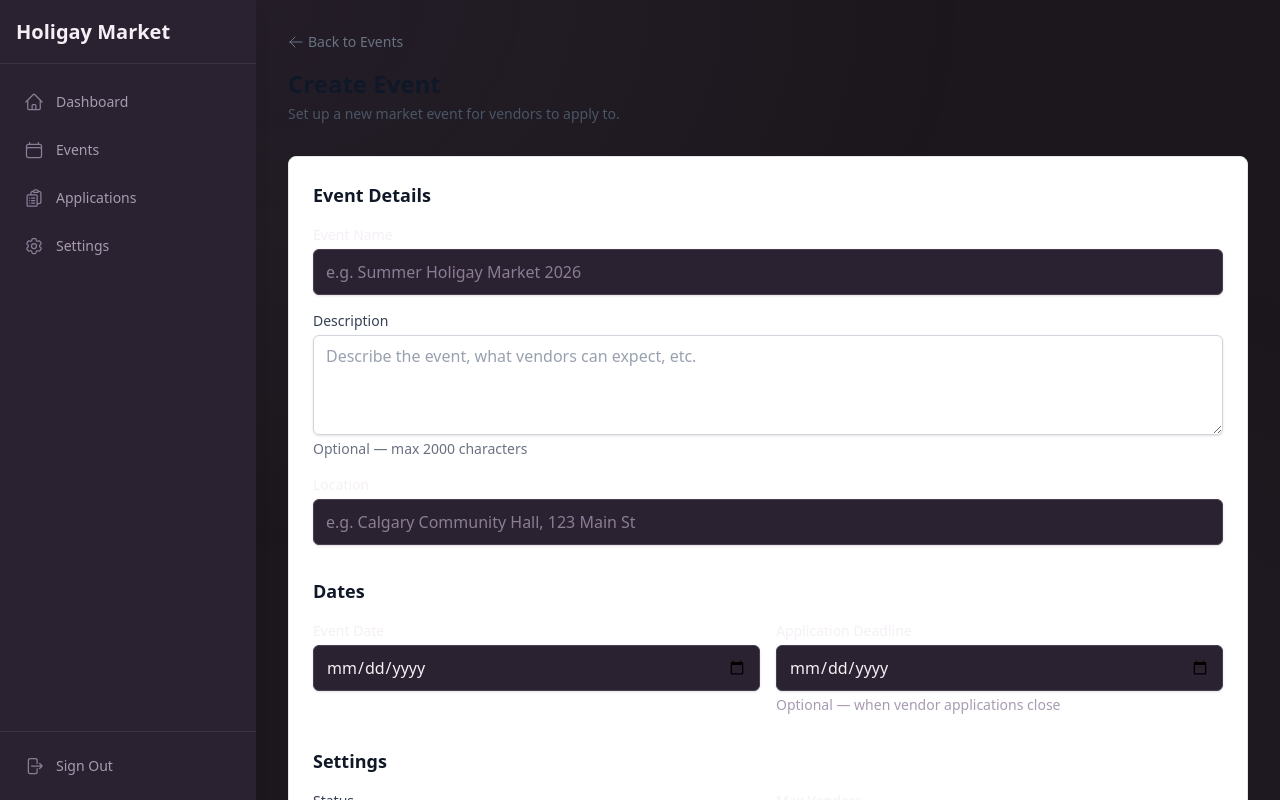
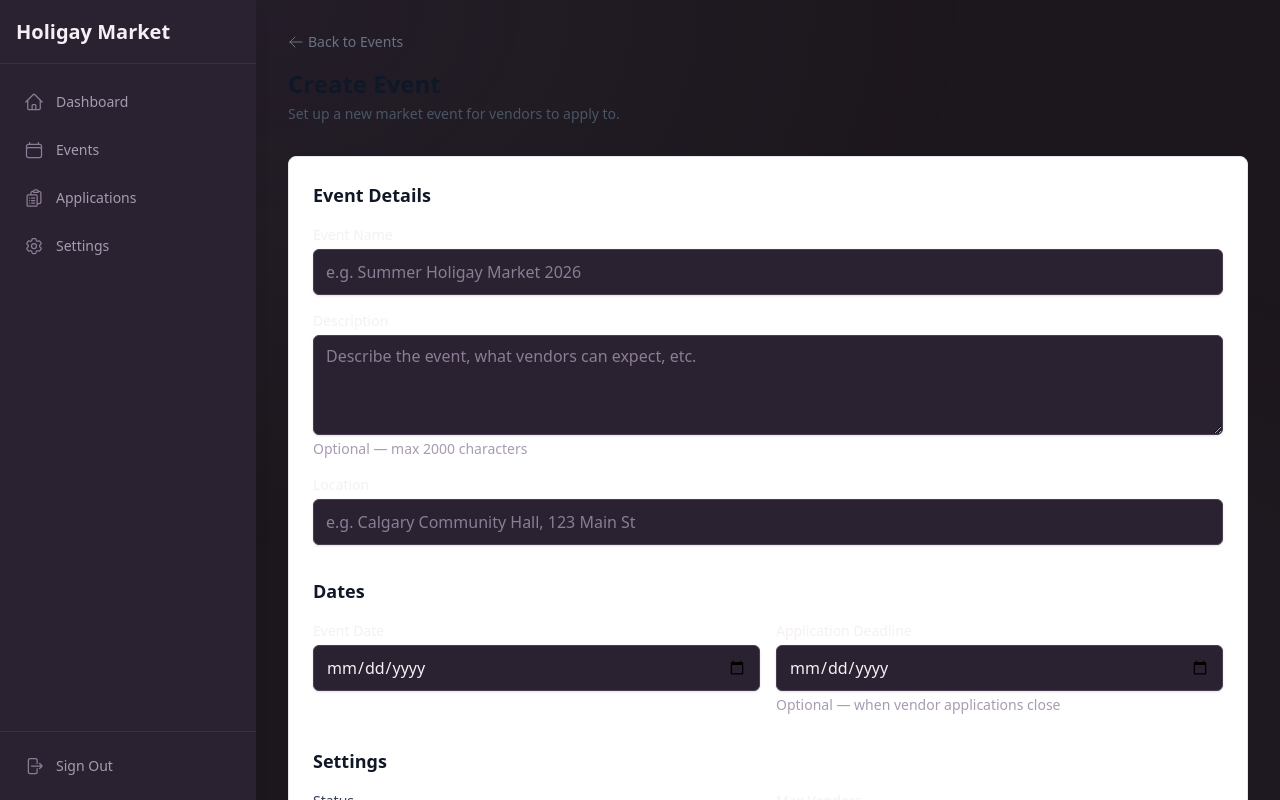
Before and after one commit to Owen-Rose/Holigay-YYC, a Next.js app: page /dashboard/events/new in a window 1280 px wide. Shown: the top 800 px of the page. Built offline with nearby package versions, Linux system fonts and the light colour scheme; no server answers.

Commit message:
feat(ui): re-skin Textarea component with dark theme tokens [6.3.4]

```diff
--- a/src/components/ui/textarea.tsx
+++ b/src/components/ui/textarea.tsx
@@ -15,21 +15,21 @@ const Textarea = React.forwardRef<HTMLTextAreaElement, TextareaProps>(
     return (
       <div className="w-full">
         {label && (
-          <label htmlFor={textareaId} className="mb-1 block text-sm font-medium text-gray-700">
+          <label htmlFor={textareaId} className="mb-1 block text-sm font-medium text-foreground">
             {label}
           </label>
         )}
         <textarea
           id={textareaId}
           className={cn(
-            'text-gray-900 block w-full rounded-md border px-3 py-2 shadow-sm transition-colors',
+            'block w-full rounded-md border bg-surface text-foreground px-3 py-2 shadow-sm transition-colors',
             'focus:ring-1 focus:outline-none',
             'min-h-[100px] resize-y',
             error
-              ? 'border-red-300 focus:border-red-500 focus:ring-red-500'
-              : 'border-gray-300 focus:border-blue-500 focus:ring-blue-500',
-            'disabled:cursor-not-allowed disabled:bg-gray-50 disabled:text-gray-500',
-            'placeholder:text-gray-400',
+              ? 'border-red-500/60 focus:border-red-400 focus:ring-red-400/50'
+              : 'border-border focus:border-primary focus:ring-primary/50',
+            'disabled:cursor-not-allowed disabled:bg-surface-bright disabled:text-muted-foreground',
+            'placeholder:text-muted-foreground',
             className
           )}
           ref={ref}
@@ -38,12 +38,12 @@ const Textarea = React.forwardRef<HTMLTextAreaElement, TextareaProps>(
           {...props}
         />
         {hint && !error && (
-          <p id={`${textareaId}-hint`} className="mt-1 text-sm text-gray-500">
+          <p id={`${textareaId}-hint`} className="mt-1 text-sm text-muted">
             {hint}
           </p>
         )}
         {error && (
-          <p id={`${textareaId}-error`} className="mt-1 text-sm text-red-600" role="alert">
+          <p id={`${textareaId}-error`} className="mt-1 text-sm text-red-400" role="alert">
             {error}
           </p>
         )}
```
Also changed, not shown: 1 other file (tests, documents, lock files or other folders).
